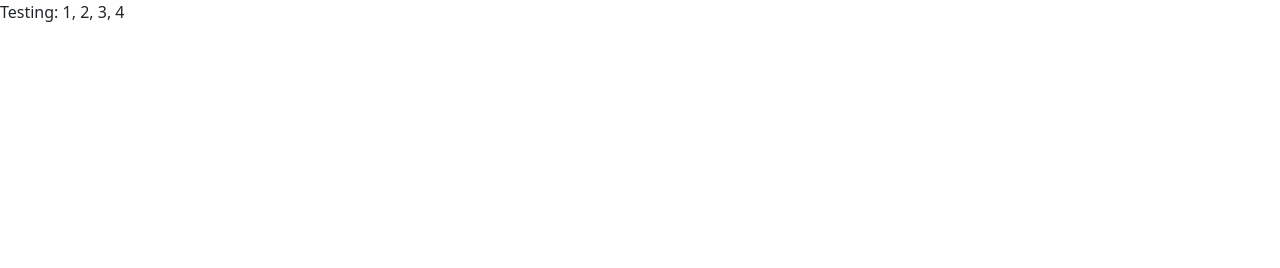
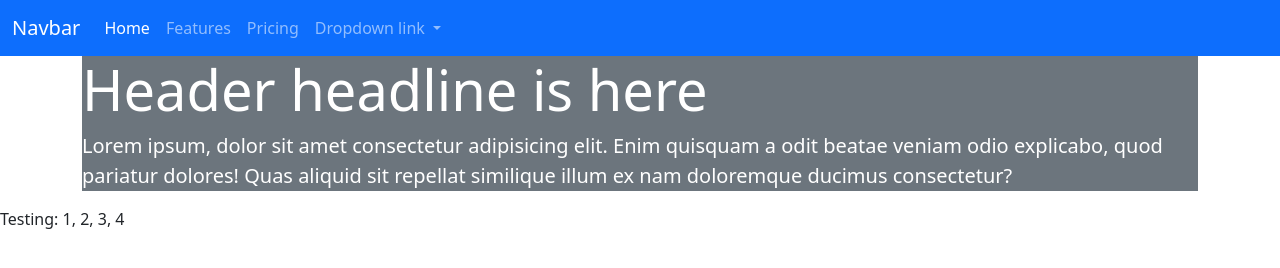
Before and after one commit to lmdickey4/bootstrap, a website: page docs/index.html in a window 1280 px wide. Drawn offline with Linux system fonts and the light colour scheme.

Commit message:
save files

```diff
--- a/docs/index.html
+++ b/docs/index.html
@@ -8,6 +8,44 @@
 </head>
 
 <body>
+  <nav class="navbar navbar-expand-lg navbar-dark bg-primary">
+    <div class="container-fluid">
+      <a class="navbar-brand" href="#">Navbar</a>
+      <button class="navbar-toggler" type="button" data-bs-toggle="collapse" data-bs-target="#navbarNavDropdown" aria-controls="navbarNavDropdown" aria-expanded="false" aria-label="Toggle navigation">
+        <span class="navbar-toggler-icon"></span>
+      </button>
+      <div class="collapse navbar-collapse" id="navbarNavDropdown">
+        <ul class="navbar-nav">
+          <li class="nav-item">
+            <a class="nav-link active" aria-current="page" href="#">Home</a>
+          </li>
+          <li class="nav-item">
+            <a class="nav-link" href="#">Features</a>
+          </li>
+          <li class="nav-item">
+            <a class="nav-link" href="#">Pricing</a>
+          </li>
+          <li class="nav-item dropdown">
+            <a class="nav-link dropdown-toggle" href="#" id="navbarDropdownMenuLink" role="button" data-bs-toggle="dropdown" aria-expanded="false">
+              Dropdown link
+            </a>
+            <ul class="dropdown-menu" aria-labelledby="navbarDropdownMenuLink">
+              <li><a class="dropdown-item" href="#">Action</a></li>
+              <li><a class="dropdown-item" href="#">Another action</a></li>
+              <li><a class="dropdown-item" href="#">Something else here</a></li>
+            </ul>
+          </li>
+        </ul>
+      </div>
+    </div>
+  </nav>
+
+  <div class="container">
+    <div id="header" class="bg-secondary text-white">
+      <h1 class="display-4">Header headline is here</h1>
+      <p class="lead">Lorem ipsum, dolor sit amet consectetur adipisicing elit. Enim quisquam a odit beatae veniam odio explicabo, quod pariatur dolores! Quas aliquid sit repellat similique illum ex nam doloremque ducimus consectetur?</p>
+    </div>
+  </div>
   <!-- Content starts here -->
   <p>Testing: 1, 2, 3, 4</p>
 
```
Also changed, not shown: src/html/index.html (+38 -0 lines), README.md.
